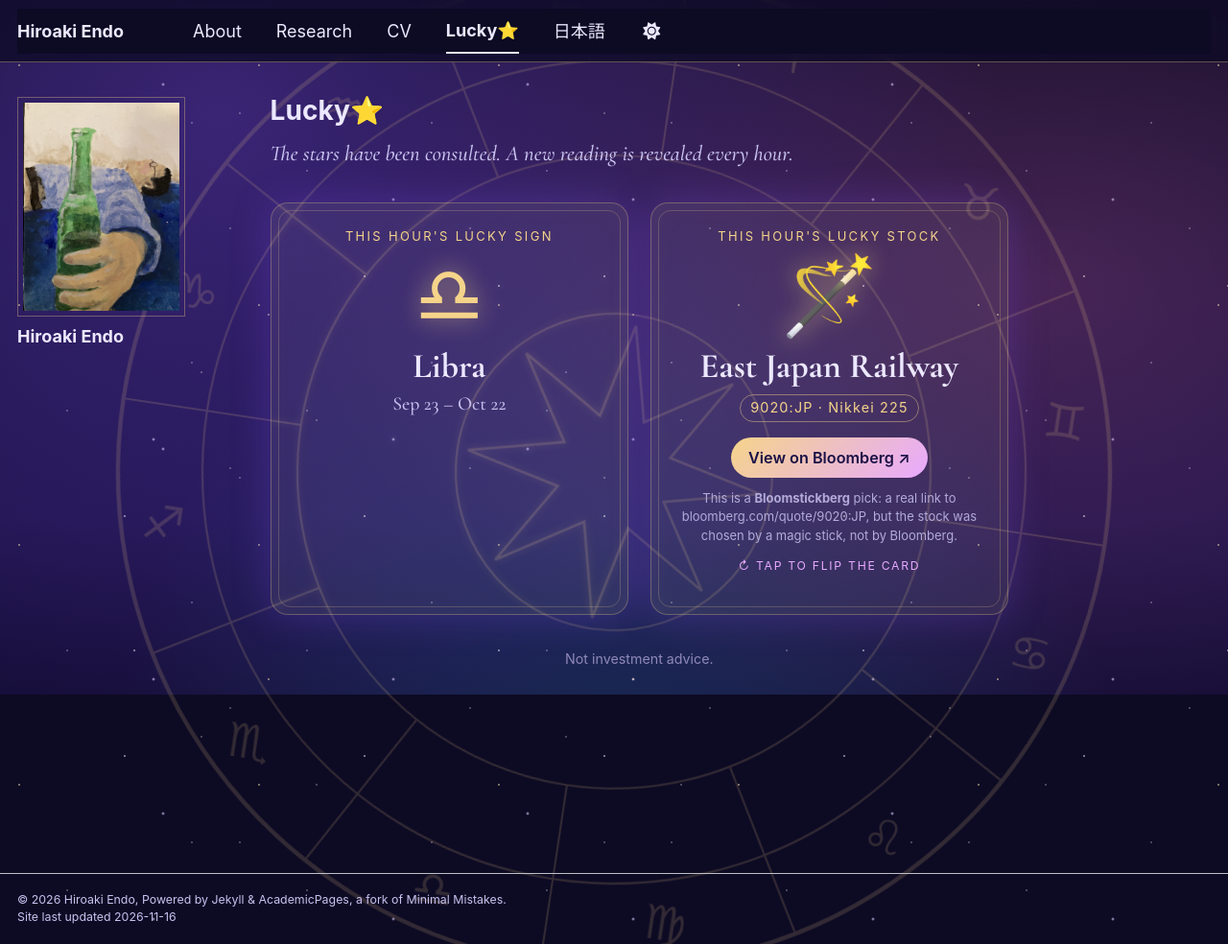
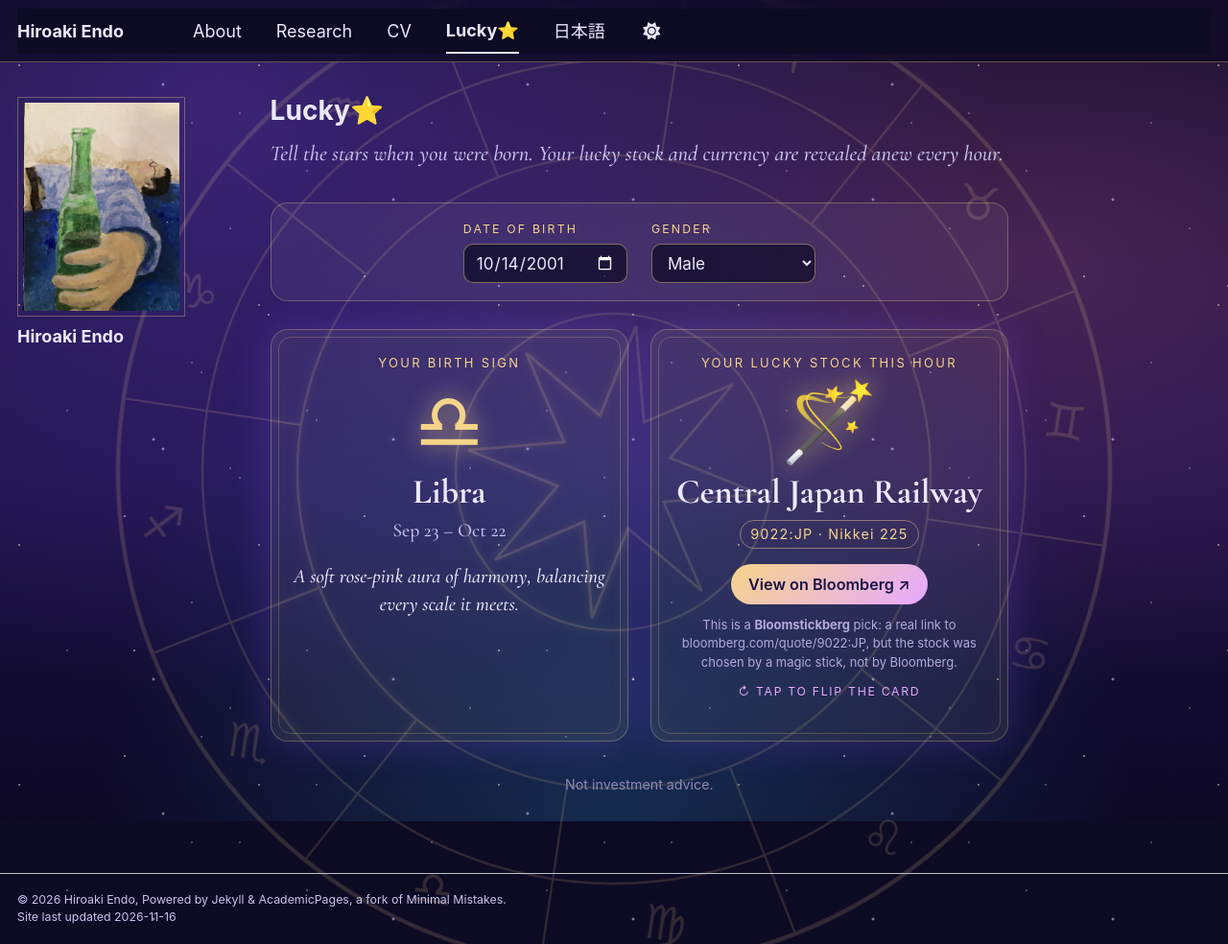
Before and after one commit to hiroendo1014/hiroendo1014.github.io, a Jekyll site: the page built from _pages/lucky.md, in a window 1280 px wide and 984 px high. Shown: the whole window at 96% size. Built offline with Jekyll 4.4.1, drawn with Linux system fonts in a browser that asks for light colours; a script bundle is joined from its source files by our own code; library files that are not in the unit come from our copies; part of the change alters nothing that is shown.

Commit message:
Lucky page: birth date and gender drive the reading
Shows the visitor's birth sign with a one-line aura; the lucky stock and
currency are seeded by birth date, gender and the current hour.
Defaults to 2001-10-14, Male.

Co-Authored-By: Claude Opus 5.5 <noreply@anthropic.com>

```diff
--- a/_pages/lucky.md
+++ b/_pages/lucky.md
@@ -232,6 +232,51 @@ author_profile: true
   @media (prefers-reduced-motion: reduce) {
     .lucky-flip-inner { transition: none; }
   }
+  .lucky-form {
+    display: flex;
+    flex-wrap: wrap;
+    justify-content: center;
+    align-items: flex-end;
+    gap: 0.9em 1.4em;
+    margin: 0 0 1.6em;
+    padding: 1em 1.2em;
+    border: 1px solid rgba(245, 212, 138, 0.3);
+    border-radius: 18px;
+    background: rgba(255, 255, 255, 0.05);
+  }
+  .lucky-field { display: flex; flex-direction: column; gap: 0.35em; text-align: left; }
+  #lucky-page .lucky-field label {
+    font-family: -apple-system, "Segoe UI", Roboto, sans-serif;
+    font-size: 0.68em;
+    letter-spacing: 0.18em;
+    text-transform: uppercase;
+    color: #f5d48a;
+    margin: 0;
+  }
+  #lucky-page .lucky-field input,
+  #lucky-page .lucky-field select {
+    font-family: -apple-system, "Segoe UI", Roboto, sans-serif;
+    font-size: 0.95em;
+    color: #ece8ff;
+    background: rgba(13, 10, 36, 0.7);
+    border: 1px solid rgba(245, 212, 138, 0.45);
+    border-radius: 10px;
+    padding: 0.45em 0.7em;
+    margin: 0;
+    width: auto;
+    min-width: 10em;
+    color-scheme: dark;
+    box-shadow: none;
+  }
+  #lucky-page .lucky-field input:focus,
+  #lucky-page .lucky-field select:focus { outline: 2px solid #f5d48a; outline-offset: 1px; }
+  #lucky-page .lucky-aura {
+    font-size: 1.15em;
+    font-style: italic;
+    line-height: 1.4;
+    color: #ece8ff;
+    margin: 0.9em 0 0;
+  }
 </style>
 
 <div class="lucky-sky" aria-hidden="true">
@@ -241,20 +286,36 @@ author_profile: true
 </div>
 
 <div id="lucky-page">
-  <p class="lucky-intro">The stars have been consulted. A new reading is revealed every hour.</p>
+  <p class="lucky-intro">Tell the stars when you were born. Your lucky stock and currency are revealed anew every hour.</p>
+
+  <form class="lucky-form" id="lucky-form" onsubmit="return false;">
+    <div class="lucky-field">
+      <label for="lucky-birth">Date of birth</label>
+      <input type="date" id="lucky-birth" value="2001-10-14" min="1900-01-01" max="2100-12-31">
+    </div>
+    <div class="lucky-field">
+      <label for="lucky-gender">Gender</label>
+      <select id="lucky-gender">
+        <option value="male" selected>Male</option>
+        <option value="female">Female</option>
+        <option value="other">Other</option>
+      </select>
+    </div>
+  </form>
 
   <div class="lucky-grid">
     <div class="lucky-card">
-      <p class="lucky-label">This hour's lucky sign</p>
+      <p class="lucky-label">Your birth sign</p>
       <div class="lucky-glyph" id="lucky-sign-glyph">✦</div>
       <p class="lucky-name" id="lucky-sign-name">…</p>
       <p class="lucky-sub" id="lucky-sign-dates"></p>
+      <p class="lucky-aura" id="lucky-sign-aura"></p>
     </div>
 
     <div class="lucky-flip" id="lucky-flip">
       <div class="lucky-flip-inner">
         <div class="lucky-card lucky-front" id="lucky-front">
-          <p class="lucky-label">This hour's lucky stock</p>
+          <p class="lucky-label">Your lucky stock this hour</p>
           <div class="lucky-glyph">🪄</div>
           <p class="lucky-name" id="lucky-stock-name">…</p>
           <span class="lucky-code" id="lucky-stock-code"></span><br>
@@ -263,7 +324,7 @@ author_profile: true
           <button type="button" class="lucky-flip-btn" id="lucky-flip-to-back">↻ Tap to flip the card</button>
         </div>
         <div class="lucky-card lucky-back" id="lucky-back" aria-hidden="true">
-          <p class="lucky-label">This hour's lucky currency</p>
+          <p class="lucky-label">Your lucky currency this hour</p>
           <div class="lucky-glyph is-text" id="lucky-fx-glyph">¤</div>
           <p class="lucky-name" id="lucky-fx-name">…</p>
           <span class="lucky-code" id="lucky-fx-code"></span><br>
@@ -283,18 +344,18 @@ author_profile: true
 <script>
 (function () {
   var SIGNS = [
-    ["♈", "Aries", "Mar 21 – Apr 19"],
-    ["♉", "Taurus", "Apr 20 – May 20"],
-    ["♊", "Gemini", "May 21 – Jun 20"],
-    ["♋", "Cancer", "Jun 21 – Jul 22"],
-    ["♌", "Leo", "Jul 23 – Aug 22"],
-    ["♍", "Virgo", "Aug 23 – Sep 22"],
-    ["♎", "Libra", "Sep 23 – Oct 22"],
-    ["♏", "Scorpio", "Oct 23 – Nov 21"],
-    ["♐", "Sagittarius", "Nov 22 – Dec 21"],
-    ["♑", "Capricorn", "Dec 22 – Jan 19"],
-    ["♒", "Aquarius", "Jan 20 – Feb 18"],
-    ["♓", "Pisces", "Feb 19 – Mar 20"]
+    ["♈", "Aries", "Mar 21 – Apr 19", 3, 21, "A blazing red aura of courage that charges in before the doubts arrive."],
+    ["♉", "Taurus", "Apr 20 – May 20", 4, 20, "A deep emerald aura of calm, steady as fertile earth."],
+    ["♊", "Gemini", "May 21 – Jun 20", 5, 21, "A flickering yellow aura of curiosity, always mid-conversation."],
+    ["♋", "Cancer", "Jun 21 – Jul 22", 6, 21, "A silvery moonlit aura that shelters everyone it touches."],
+    ["♌", "Leo", "Jul 23 – Aug 22", 7, 23, "A radiant golden aura that fills the room like sunlight."],
+    ["♍", "Virgo", "Aug 23 – Sep 22", 8, 23, "A clear sage-green aura of quiet precision and care."],
+    ["♎", "Libra", "Sep 23 – Oct 22", 9, 23, "A soft rose-pink aura of harmony, balancing every scale it meets."],
+    ["♏", "Scorpio", "Oct 23 – Nov 21", 10, 23, "A smoldering crimson aura of depth, intensity and secrets kept."],
+    ["♐", "Sagittarius", "Nov 22 – Dec 21", 11, 22, "A bright violet aura of adventure, aimed at the far horizon."],
+    ["♑", "Capricorn", "Dec 22 – Jan 19", 12, 22, "A dark garnet aura of ambition, climbing patiently toward the summit."],
+    ["♒", "Aquarius", "Jan 20 – Feb 18", 1, 20, "An electric turquoise aura of originality, a few years ahead of its time."],
+    ["♓", "Pisces", "Feb 19 – Mar 20", 2, 19, "A shimmering sea-blue aura of dreams and intuition."]
   ];
   var STOCKS = [
     ["7203", "Toyota Motor"], ["6758", "Sony Group"], ["9984", "SoftBank Group"],
@@ -363,12 +424,40 @@ author_profile: true
   function $(id) { return document.getElementById(id); }
 
   var shownHour = -1;
+  var DEFAULT_BIRTH = "2001-10-14";
+  var DEFAULT_GENDER = "male";
+  var STORE_KEY = "lucky-profile";
+
+  function hashString(str) {
+    var h = 2166136261;
+    for (var i = 0; i < str.length; i++) {
+      h ^= str.charCodeAt(i);
+      h = Math.imul(h, 16777619);
+    }
+    return h >>> 0;
+  }
+
+  function readBirth() {
+    var v = $("lucky-birth").value;
+    var m = /^(\d{4})-(\d{2})-(\d{2})$/.exec(v);
+    if (!m) { v = DEFAULT_BIRTH; m = /^(\d{4})-(\d{2})-(\d{2})$/.exec(v); }
+    return { iso: v, month: +m[2], day: +m[3] };
+  }
+
+  function birthSign(month, day) {
+    var idx = -1;
+    SIGNS.forEach(function (s, i) { if (s[3] === month) { idx = day >= s[4] ? i : (i + 11) % 12; } });
+    return SIGNS[idx < 0 ? 6 : idx];
+  }
 
   function render() {
     var hour = Math.floor(Date.now() / HOUR);
     shownHour = hour;
-    var r = rng(hour * 2654435761);
-    var sign = SIGNS[Math.floor(r() * SIGNS.length)];
+    var birth = readBirth();
+    var gender = $("lucky-gender").value || DEFAULT_GENDER;
+    var sign = birthSign(birth.month, birth.day);
+    $("lucky-sign-aura").textContent = sign[5];
+    var r = rng(hashString(birth.iso + "|" + gender + "|" + hour));
     var stock = STOCKS[Math.floor(r() * STOCKS.length)];
     var url = "https://www.bloomberg.com/quote/" + stock[0] + ":JP";
 
@@ -414,6 +503,23 @@ author_profile: true
     });
 
     show("front");
+  }
+
+  function setupForm() {
+    var birthEl = $("lucky-birth");
+    var genderEl = $("lucky-gender");
+    try {
+      var saved = JSON.parse(localStorage.getItem(STORE_KEY) || "null");
+      if (saved && /^\d{4}-\d{2}-\d{2}$/.test(saved.birth)) { birthEl.value = saved.birth; }
+      if (saved && ["male", "female", "other"].indexOf(saved.gender) >= 0) { genderEl.value = saved.gender; }
+    } catch (e) {}
+    function update() {
+      try { localStorage.setItem(STORE_KEY, JSON.stringify({ birth: birthEl.value, gender: genderEl.value })); } catch (e) {}
+      render();
+    }
+    birthEl.addEventListener("change", update);
+    birthEl.addEventListener("input", update);
+    genderEl.addEventListener("change", update);
   }
 
   function tick() {
@@ -468,6 +574,7 @@ author_profile: true
   }
 
   drawWheel();
+  setupForm();
   render();
   setupFlip();
   setInterval(tick, 1000);
```
